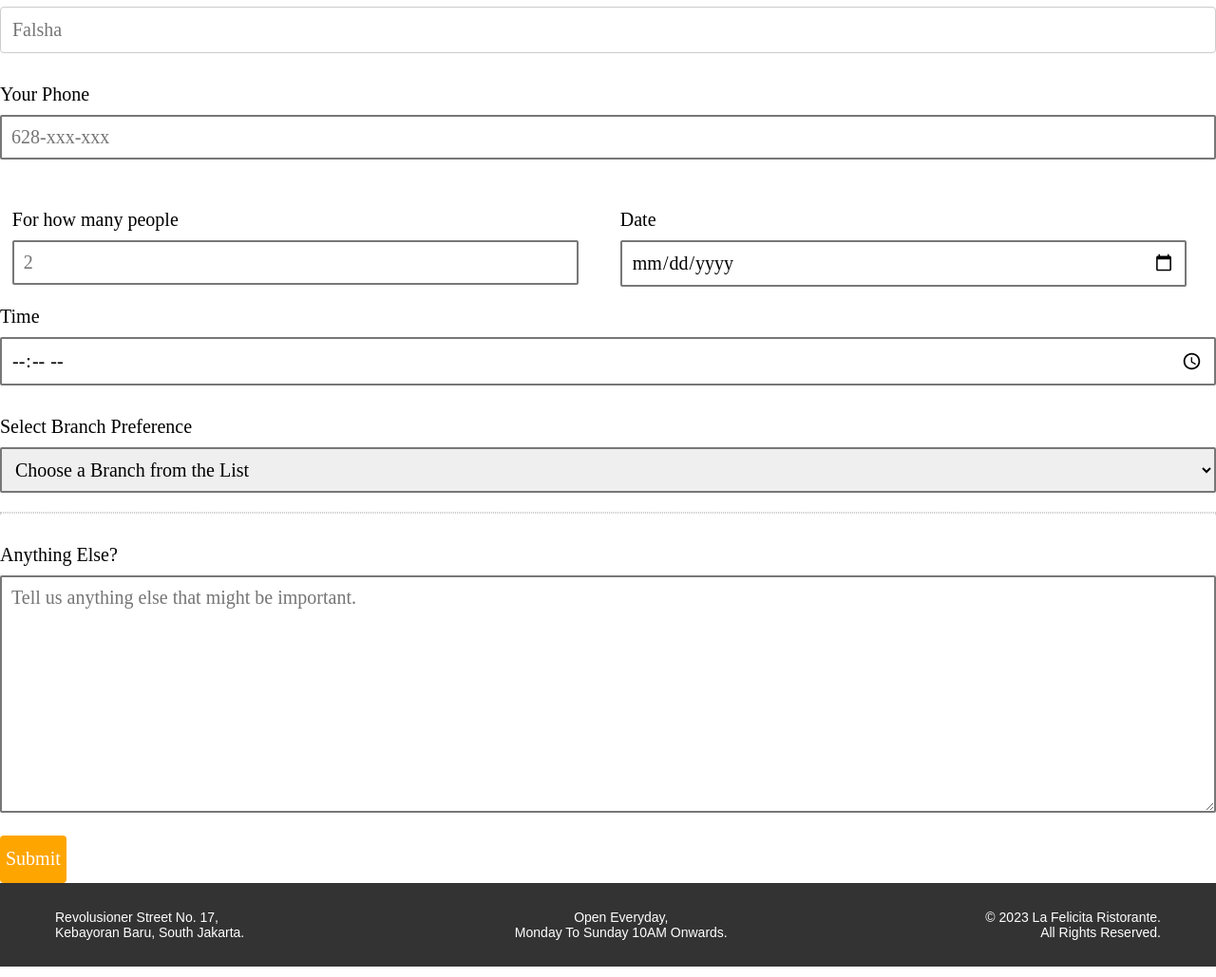
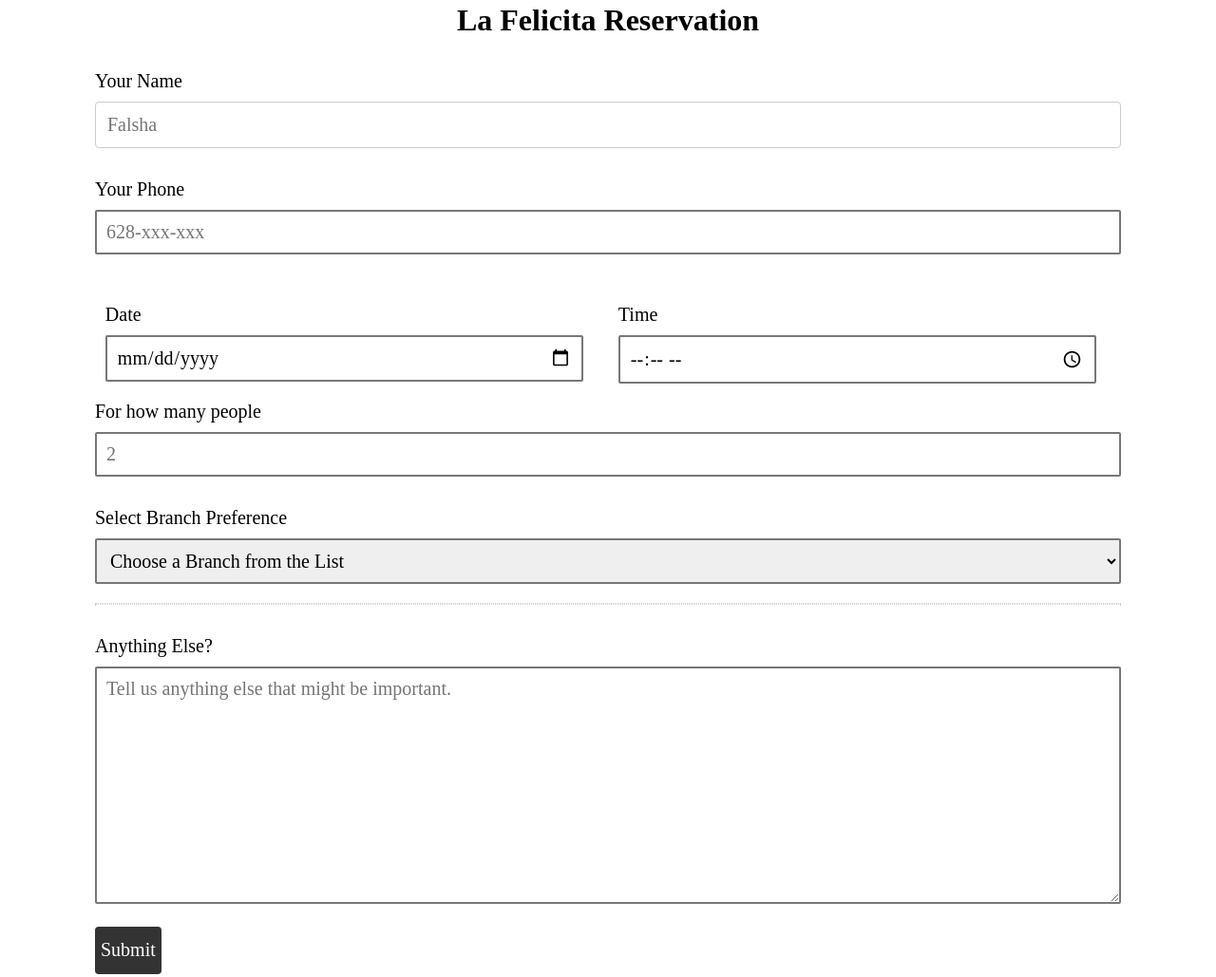
Before and after one commit to Kampus-Merdeka-Software-Engineering/FE-2-Surabaya-17, a plain HTML site: page reservation.html in a window 1280 px wide. Shown: the part 118-1147 px from the top of the page at 95% size. Drawn offline with Linux system fonts and the light colour scheme.

Commit message:
terbaru paling baru dari yang terbaru

```diff
--- a/css/reservation.css
+++ b/css/reservation.css
@@ -35,9 +35,6 @@ nav ul li a:hover{
 }
 body {margin:0;
 padding:0;}
-{
-    box-sizing: border-box;
-  }
 
   input[type=text], select, textarea {
     width: 100%;
@@ -91,10 +88,15 @@ padding:0;}
   div.elem-group.inlined {
     width: 49%;
     display: inline-block;
-    float: left;
+    float: right;
     margin-left: 1%;
   }
-
+  form {
+  padding: 100px;
+  }
+  form h1{
+    text-align: center;
+  }
   label {
     display: block;
     font-family: 'Nanum Gothic';
@@ -127,7 +129,7 @@ padding:0;}
 
   button {
     height: 50px;
-    background: orange;
+    background: #333;
     border: none;
     color: white;
     font-size: 1.25em;
--- a/reservation.html
+++ b/reservation.html
@@ -16,28 +16,27 @@
             <li><a href="reservation.html" class="active">Reservation</a></li>
         </ul>
         </nav>
-    <h1>La Felicita Reservation</h1>
-
     <form action="reservation.php" method="post">
+      <h1>La Felicita Reservation</h1>
       <div class="elem-group">
         <label for="name">Your Name</label>
         <input type="text" id="name" name="visitor_name" placeholder="Falsha" pattern=[A-Z\sa-z]{3,20} required>
       </div>
-          <div class="elem-group">
+     <div class="elem-group">
         <label for="phone">Your Phone</label>
         <input type="number" id="phone" name="visitor_phone" placeholder="628-xxx-xxx" pattern=(\d{3})-?\s?(\d{3})-?\s?(\d{4}) required>
       </div>
-            <div class="elem-group inlined">
-        <label for="people">For how many people</label>
-        <input type="number" id="people" name="total_people" placeholder="2" min="1" required>
+      <div class="elem-group inlined">
+        <label for="time">Time</label>
+        <input type="time" id="time" name="time" placeholder="13.00" pattern=[A-Z\sa-z]{3,20} required>
       </div>
-           <div class="elem-group inlined">
+      <div class="elem-group inlined">
         <label for="date">Date</label>
         <input type="date" id="date" name="date" required>
       </div>
-      <div class="elem-group">
-        <label for="time">Time</label>
-        <input type="time" id="time" name="time" placeholder="13.00" pattern=[A-Z\sa-z]{3,20} min="10.00" max="23.00" >
+       <div class="elem-group">
+        <label for="people">For how many people</label>
+        <input type="number" id="people" name="total_people" placeholder="2" min="1" max="10" required>
       </div>
           <div class="elem-group">
         <label for="branch-selection">Select Branch Preference</label>
@@ -56,7 +55,7 @@
       <hr>
       <div class="elem-group">
         <label for="message">Anything Else?</label>
-        <textarea id="message" name="visitor_message" placeholder="Tell us anything else that might be important." required></textarea>
+        <textarea id="message" name="visitor_message" placeholder="Tell us anything else that might be important."></textarea>
       </div>
       <button type="submit">Submit</button>
     </form>
```
Also changed, not shown: branch.html (+0 -6 lines).
